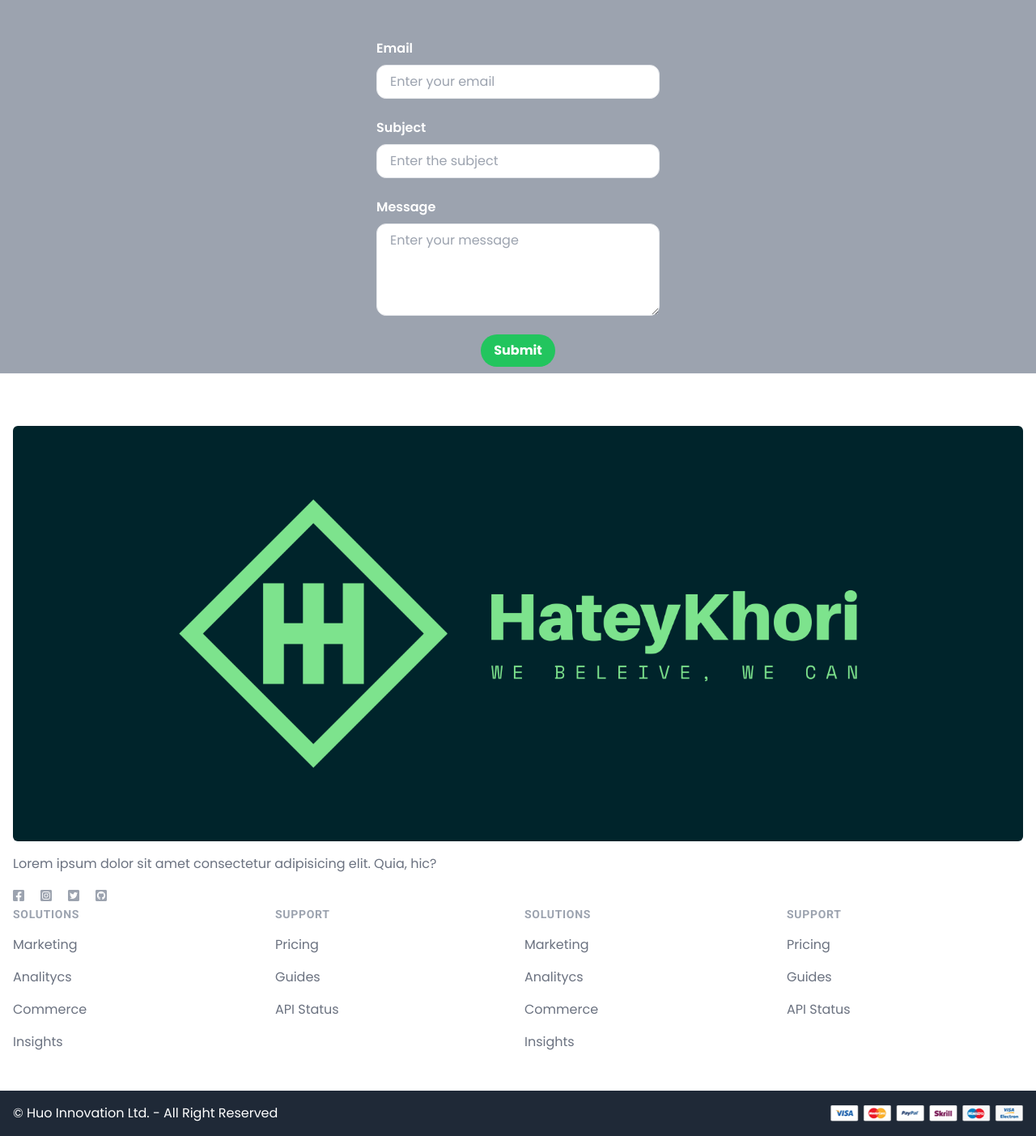
After one commit to Habib16051/Hatey-Khori-Pro-V23, a Django app: page /contact/ in a window 1280 px wide. The commit adds this page. Shown: the whole page at 81% size. Run offline with Django 4.2, Linux system fonts and the light colour scheme; style sheets or scripts are compiled from the project's sources.

Commit message:
added contact, about us pages

```diff
--- a/m_shop/forms.py
+++ b/m_shop/forms.py
@@ -7,3 +7,9 @@ class ProductForm(forms.ModelForm):
         fields = ['product_category', 'product_name', 'product_price', 'product_description', 'product_image']
 
     # You can add additional validation or custom form fields here if needed.
+
+# Contact Form Validation
+class ContactForm(forms.Form):
+    email = forms.EmailField()
+    subject = forms.CharField(max_length=100)
+    message = forms.CharField(widget=forms.Textarea)
--- a/m_shop/urls.py
+++ b/m_shop/urls.py
@@ -14,4 +14,9 @@ urlpatterns = [
     # Add more URLs as needed for your app's views
     # About Urls
     path('about/', views.About.as_view(), name='about'),
+
+    # Contacts Urls
+
+    path('contact/', views.ContactView.as_view(), name='contact'),
+    path('contact/success/', views.SuccessView.as_view(), name='success'),
 ]
--- a/m_shop/views.py
+++ b/m_shop/views.py
@@ -52,3 +52,45 @@ class ManageCategoriesView(ListView):
 
 class About(TemplateView):
     template_name = 'about.html'
+
+
+
+# Contact View
+
+from django.views.generic.edit import FormView
+from django.urls import reverse_lazy
+from django.core.mail import send_mail
+from django.contrib import messages
+from .forms import ContactForm
+
+class ContactView(FormView):
+    template_name = 'contacts/contact_form.html'
+    form_class = ContactForm
+    success_url = 'success/'
+
+    def form_valid(self, form):
+        # Get form data
+        email = form.cleaned_data['email']
+        subject = form.cleaned_data['subject']
+        message = form.cleaned_data['message']
+
+        # Send email
+        try:
+            send_mail(
+                subject,
+                message,
+                email,
+                ['habibmhr143@gmail.com'],  # Replace with your email address
+                fail_silently=False,
+            )
+            messages.success(self.request, 'Your message was sent successfully!')
+        except Exception as e:
+            messages.error(self.request, 'There was an error sending your message.')
+
+        return super().form_valid(form)
+
+
+# Success message
+
+class SuccessView(TemplateView):
+    template_name = 'contacts/success.html'
--- a/package.json
+++ b/package.json
@@ -13,5 +13,4 @@
   "build": "tailwindcss -i ./static/tw/input.css -o ./static/tw/output.css --watch"
 
   }
-
-  }
+}
--- a/static/tw/output.css
+++ b/static/tw/output.css
@@ -897,8 +917,8 @@ h1,
   width: max-content;
 }
 
-.w-1\/2 {
-  width: 50%;
+.max-w-md {
+  max-width: 28rem;
 }
 
 .max-w-xl {
@@ -1174,16 +1190,36 @@ h1,
   background-color: rgb(0 0 0 / var(--tw-bg-opacity));
 }
 
+.bg-blue-500 {
+  --tw-bg-opacity: 1;
+  background-color: rgb(59 130 246 / var(--tw-bg-opacity));
+}
+
 .bg-blue-700 {
   --tw-bg-opacity: 1;
   background-color: rgb(29 78 216 / var(--tw-bg-opacity));
 }
 
+.bg-gray-100 {
+  --tw-bg-opacity: 1;
+  background-color: rgb(243 244 246 / var(--tw-bg-opacity));
+}
+
+.bg-gray-400 {
+  --tw-bg-opacity: 1;
+  background-color: rgb(156 163 175 / var(--tw-bg-opacity));
+}
+
 .bg-gray-800 {
   --tw-bg-opacity: 1;
   background-color: rgb(31 41 55 / var(--tw-bg-opacity));
 }
 
+.bg-green-500 {
+  --tw-bg-opacity: 1;
+  background-color: rgb(34 197 94 / var(--tw-bg-opacity));
+}
+
 .bg-primary {
   --tw-bg-opacity: 1;
   background-color: rgb(253 61 87 / var(--tw-bg-opacity));
@@ -1332,6 +1372,10 @@ h1,
   padding-bottom: 4rem;
 }
 
+.pb-2 {
+  padding-bottom: 0.5rem;
+}
+
 .pb-3 {
   padding-bottom: 0.75rem;
 }
@@ -1352,10 +1396,22 @@ h1,
   padding-right: 0.75rem;
 }
 
+.pt-10 {
+  padding-top: 2.5rem;
+}
+
+.pt-12 {
+  padding-top: 3rem;
+}
+
 .pt-16 {
   padding-top: 4rem;
 }
 
+.pt-2 {
+  padding-top: 0.5rem;
+}
+
 .pt-4 {
   padding-top: 1rem;
 }
@@ -1366,18 +1422,6 @@ h1,
 
 .pt-6 {
   padding-top: 1.5rem;
-}
-
-.pt-10 {
-  padding-top: 2.5rem;
-}
-
-.pt-12 {
-  padding-top: 3rem;
-}
-
-.pb-2 {
-  padding-bottom: 0.5rem;
 }
 
 .text-left {
@@ -1432,6 +1476,10 @@ h1,
   line-height: 1rem;
 }
 
+.font-bold {
+  font-weight: 700;
+}
+
 .font-medium {
   font-weight: 500;
 }
--- /dev/null
+++ b/templates/contacts/contact_form.html
@@ -0,0 +1,162 @@
+{% extends "base.html" %}
+{% load static %}
+
+<!--
+<form action="/contact/" method="post">
+  {% csrf_token %} {% for field in form %}
+    <div class="fieldWrapper">{{ field.errors }} {{ field.label_tag }} {{ field }}</div>
+  {% endfor %}
+  <input type="submit" value="Submit" />
+</form> -->
+
+<!-- ##################################################################################################### -->
+
+
+{% block content %}
+
+<!-- <div class="p-10 rounded-xl">
+    <form action="/contact/" method="post" class="max-w-md mx-auto p-4 bg-white">
+        {% csrf_token %} {% for field in form %}
+          <div class="mb-4">{{ field.errors }} {{ field.label_tag }} {{ field }}</div>
+        {% endfor %}
+        <button type="submit" class="bg-green-500 hover:bg-pink-700 text-white font-bold py-2 px-4 rounded">Submit</button>
+      </form>
+
+</div> -->
+
+
+<div class="bg-gray-400 flex items-center justify-center ">
+    <div class="bg-green rounded-lg w-full max-w-md flex justify-center pt-10">
+        <!-- <h1 class="text-2xl font-bold mb-4 pt-6">Contact Us</h1> -->
+        <form action="/contact/" method="post">
+            {% csrf_token %}
+
+            <!-- Email Field -->
+            <div class="pt-2">
+                <label for="email" class="block text-white font-semibold pb-2">Email</label>
+                <input type="email" id="email" name="email"
+                    class="w-full px-4 py-2 border rounded-xl focus:outline-none focus:border-green-500"
+                    placeholder="Enter your email" />
+                {% if form.email.errors %}
+                <p class="text-red-500 text-sm mt-1">{{ form.email.errors }}</p>
+                {% endif %}
+            </div>
+
+            <!-- Subject Field -->
+            <div class="pt-6">
+                <label for="subject" class="block text-white font-semibold pb-2">Subject</label>
+                <input type="text" id="subject" name="subject"
+                    class="w-full px-4 py-2 border rounded-xl focus:outline-none focus:border-green-500"
+                    placeholder="Enter the subject" />
+                {% if form.subject.errors %}
+                <p class="text-red-500 text-sm mt-1">{{ form.subject.errors }}</p>
+                {% endif %}
+            </div>
+
+            <!-- Message Field -->
+            <div class="pt-6">
+                <label for="message" class="block text-white font-semibold pb-2">Message</label>
+                <textarea id="message" name="message" rows="4"
+                    class="w-full px-4 py-2 border rounded-xl focus:outline-none focus:border-green-500"
+                    placeholder="Enter your message"></textarea>
+                {% if form.message.errors %}
+                <p class="text-red-500 text-sm mt-1">{{ form.message.errors }}</p>
+                {% endif %}
+            </div>
+
+            <div class="pt-4 flex justify-center mb-2">
+                <button type="submit"
+                    class="bg-green-500 hover:bg-pink-500 text-white font-bold py-2 px-4 rounded-full focus:outline-none focus:shadow-outline-green">
+                    Submit
+                </button>
+            </div>
+        </form>
+    </div>
+</div>
+
+
+    <!-- footer -->
+    <footer class="bg-white pt-16 pb-12 border-t border-gray-100">
+        <div class="container grid grid-cols-1 ">
+            <div class="col-span-1 space-y-4">
+                <img src="media/images/cover.png" alt="logo" class="w-30 rounded-md">
+                <div class="mr-2">
+                    <p class="text-gray-500">
+                        Lorem ipsum dolor sit amet consectetur adipisicing elit. Quia, hic?
+                    </p>
+                </div>
+                <div class="flex space-x-5">
+                    <a href="#" class="text-gray-400 hover:text-gray-500"><i
+                            class="fa-brands fa-facebook-square"></i></a>
+                    <a href="#" class="text-gray-400 hover:text-gray-500"><i
+                            class="fa-brands fa-instagram-square"></i></a>
+                    <a href="#" class="text-gray-400 hover:text-gray-500"><i
+                            class="fa-brands fa-twitter-square"></i></a>
+                    <a href="#" class="text-gray-400 hover:text-gray-500">
+                        <i class="fa-brands fa-github-square"></i>
+                    </a>
+                </div>
+            </div>
+
+            <div class="col-span-2 grid grid-cols-2 gap-4">
+                <div class="grid grid-cols-2 gap-4 md:gap-8">
+                    <div>
+                        <h3 class="text-sm font-semibold text-gray-400 uppercase tracking-wider">Solutions</h3>
+                        <div class="mt-4 space-y-4">
+                            <a href="#" class="text-base text-gray-500 hover:text-gray-900 block">Marketing</a>
+                            <a href="#" class="text-base text-gray-500 hover:text-gray-900 block">Analitycs</a>
+                            <a href="#" class="text-base text-gray-500 hover:text-gray-900 block">Commerce</a>
+                            <a href="#" class="text-base text-gray-500 hover:text-gray-900 block">Insights</a>
+                        </div>
+                    </div>
+
+                    <div>
+                        <h3 class="text-sm font-semibold text-gray-400 uppercase tracking-wider">Support</h3>
+                        <div class="mt-4 space-y-4">
+                            <a href="#" class="text-base text-gray-500 hover:text-gray-900 block">Pricing</a>
+                            <!-- <a href="#" class="text-base text-gray-500 hover:text-gray-900 block">Documentation</a> -->
+                            <a href="#" class="text-base text-gray-500 hover:text-gray-900 block">Guides</a>
+                            <a href="#" class="text-base text-gray-500 hover:text-gray-900 block">API Status</a>
+                        </div>
+                    </div>
+                </div>
+                <div class="grid grid-cols-2 gap-8">
+                    <div>
+                        <h3 class="text-sm font-semibold text-gray-400 uppercase tracking-wider">Solutions</h3>
+                        <div class="mt-4 space-y-4">
+                            <a href="#" class="text-base text-gray-500 hover:text-gray-900 block">Marketing</a>
+                            <a href="#" class="text-base text-gray-500 hover:text-gray-900 block">Analitycs</a>
+                            <a href="#" class="text-base text-gray-500 hover:text-gray-900 block">Commerce</a>
+                            <a href="#" class="text-base text-gray-500 hover:text-gray-900 block">Insights</a>
+                        </div>
+                    </div>
+
+                    <div>
+                        <h3 class="text-sm font-semibold text-gray-400 uppercase tracking-wider">Support</h3>
+                        <div class="mt-4 space-y-4">
+                            <a href="#" class="text-base text-gray-500 hover:text-gray-900 block">Pricing</a>
+                            <!-- <a href="#" class="text-base text-gray-500 hover:text-gray-900 block">Documentation</a> -->
+                            <a href="#" class="text-base text-gray-500 hover:text-gray-900 block">Guides</a>
+                            <a href="#" class="text-base text-gray-500 hover:text-gray-900 block">API Status</a>
+                        </div>
+                    </div>
+                </div>
+            </div>
+        </div>
+    </footer>
+    <!-- ./footer -->
+
+
+    <!-- copyright -->
+    <div class="bg-gray-800 py-4">
+        <div class="container flex items-center justify-between">
+            <p class="text-white">&copy; Huo Innovation Ltd. - All Right Reserved</p>
+            <div>
+                <img src="media/images/methods.png" alt="methods" class="h-5">
+            </div>
+        </div>
+    </div>
+    <!-- ./copyright -->
+
+
+{% endblock content %}
--- a/templates/home.html
+++ b/templates/home.html
@@ -127,8 +127,8 @@
                 <div class="flex items-center space-x-6 capitalize">
                     <a href="/" class="text-gray-200 hover:text-white transition">Home</a>
                     <a href="{% url 'm_shop:shop' %}" class="text-gray-200 hover:text-white transition">Shop</a>
-                    <a href="#" class="text-gray-200 hover:text-white transition">About us</a>
-                    <a href="#" class="text-gray-200 hover:text-white transition">Contact us</a>
+                    <a href="/about" class="text-gray-200 hover:text-white transition">About us</a>
+                    <a href="{% url 'm_shop:contact' %}" class="text-gray-200 hover:text-white transition">Contact us</a>
                 </div>
                 <a href="pages/login.html" class="text-gray-200 hover:text-white transition">Login</a>
             </div>
```
Also changed, not shown: other parts of static/tw/output.css (+76 -16 lines), core/settings.py (+8 -0 lines), templates/about.html (+58 -10 lines), templates/contacts/success.html (added, +9 -0 lines), package-lock.json.
